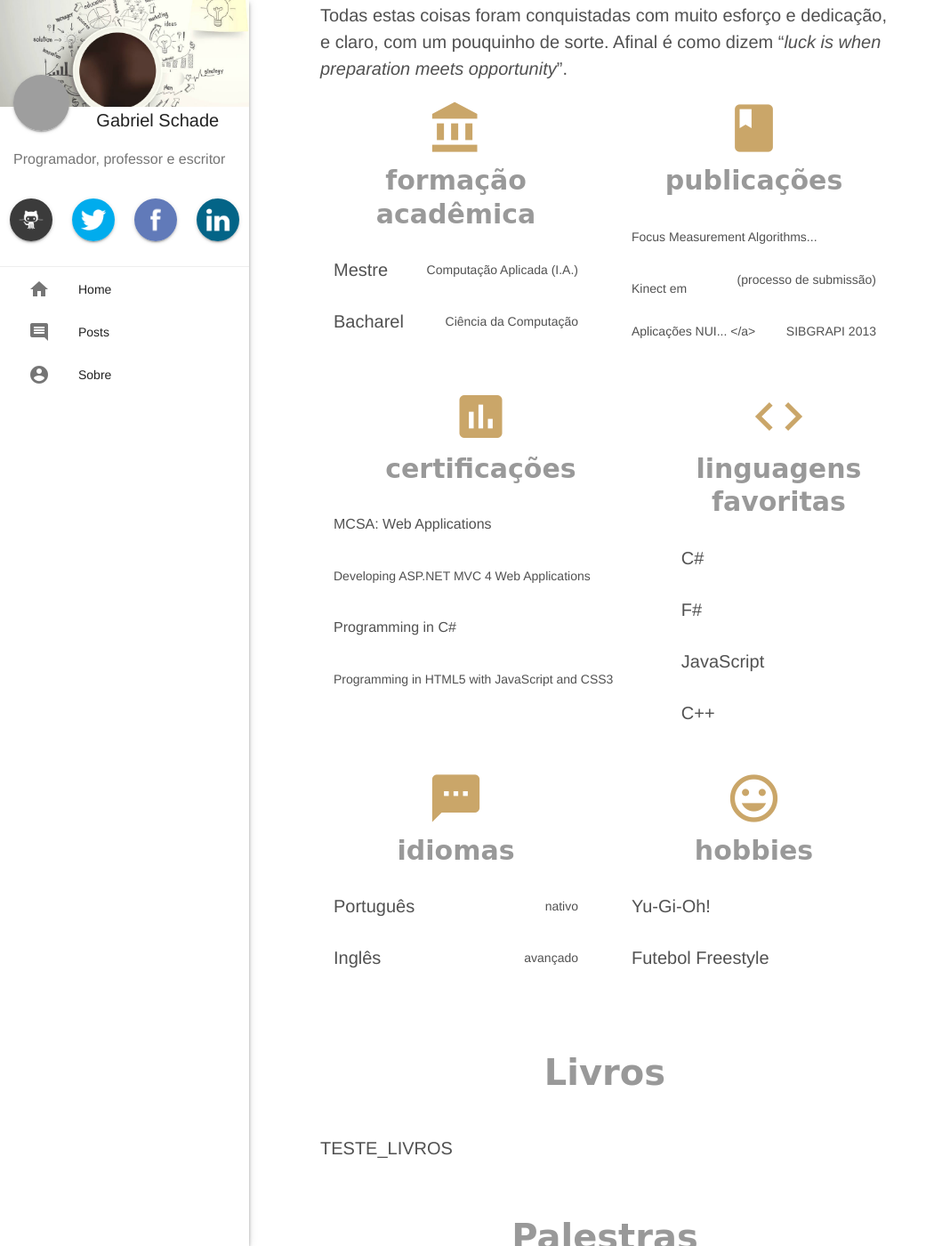
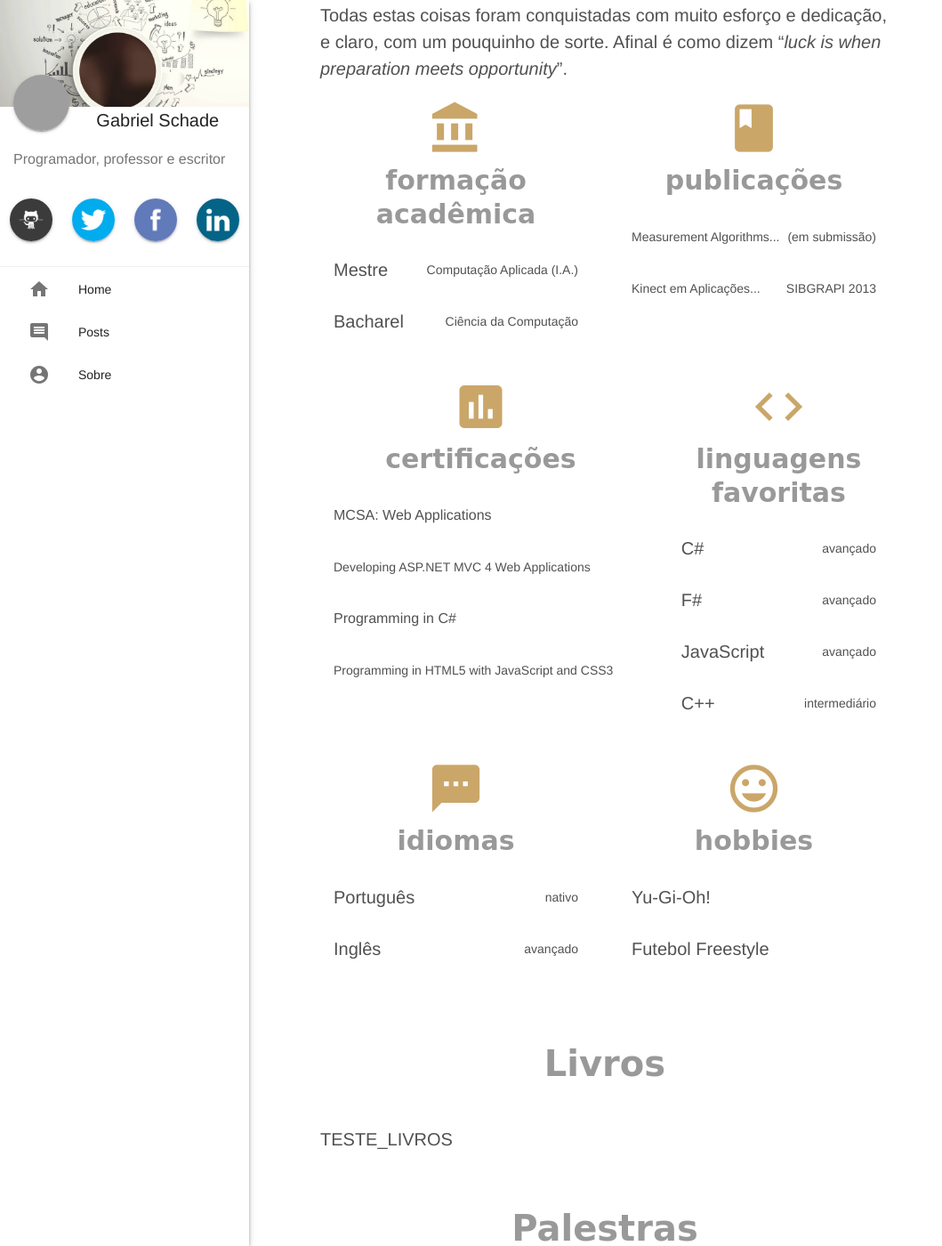
Before and after one commit to gabrielschade/gabrielschade.github.io, a Jekyll site: the page built from about.md, in a window 1280 px wide and 1400 px high, scrolled down 1213 px. Shown: the whole window at 89% size, without its empty margins (0-1059 px from the left). Built offline with Jekyll 4.4.1, drawn with Linux system fonts in a browser that asks for light colours; nearby versions of some CDN libraries; comment, search, counter and statistics services are not loaded; grey boxes are pictures that could not be loaded.

Commit message:
fix-skills

```diff
--- a/_includes/skills.html
+++ b/_includes/skills.html
@@ -1,5 +1,5 @@
 <div class="row">
-    <div class="col s6">
+    <div class="col s12 m6">
        <div class="row center-align no-bottom">
             <i class="material-icons gold font-large">account_balance</i>
         </div>
@@ -21,7 +21,7 @@
             </ul>
         </div>
     </div>
-    <div class="col s6">
+    <div class="col s12 m6">
         <div class="row center-align no-bottom">
             <i class="material-icons gold font-large">book</i>
         </div>
@@ -33,13 +33,12 @@
         <div class="row left-align">
             <ul class="margin-side-30">
             <li class="content-list-item margin-top-0 font-small" title="Evaluation of Focus Measurement Algorithms for Numerical Diffraction in Digital Inline Holography Microscopy">
-                Focus Measurement Algorithms...
-                <span class="right font-small"> (processo de submissão)</span>
+                Measurement Algorithms...
+                <span class="right font-small"> (em submissão)</span>
             </li>
              <li class="content-list-item margin-top-0 font-small" title="Biblioteca de Funções para Utilização do Kinect em Jogos Eletrônicos e Aplicações NUI">
-                Kinect em Aplicações NUI...
+                Kinect em Aplicações...
                 <span class="right font-small"> SIBGRAPI 2013</span>
-                </a>
              </li>
             </ul>
         </div>
@@ -85,15 +84,19 @@
             <ul class="margin-side-30">
             <li class="content-list-item margin-top-0">
                 C#
+                <span class="right font-small"> avançado</span>
             </li>
             <li class="content-list-item margin-top-0">
                 F#
+                <span class="right font-small"> avançado</span>
             </li>
             <li class="content-list-item margin-top-0">
                 JavaScript
+                <span class="right font-small"> avançado</span>
             </li>
             <li class="content-list-item margin-top-0">
                 C++
+                <span class="right font-small"> intermediário</span>
             </li>
             </ul>
         </div>
--- a/css/blog.css
+++ b/css/blog.css
@@ -217,6 +217,11 @@ h3.huge{
     color: rgba(0,0,0,0.87)
 }
 
+.content a:hover{
+    text-decoration: none;
+    color: rgba(0,0,0,0.54)
+}
+
 .border-none{
     border:none;
 }
```
